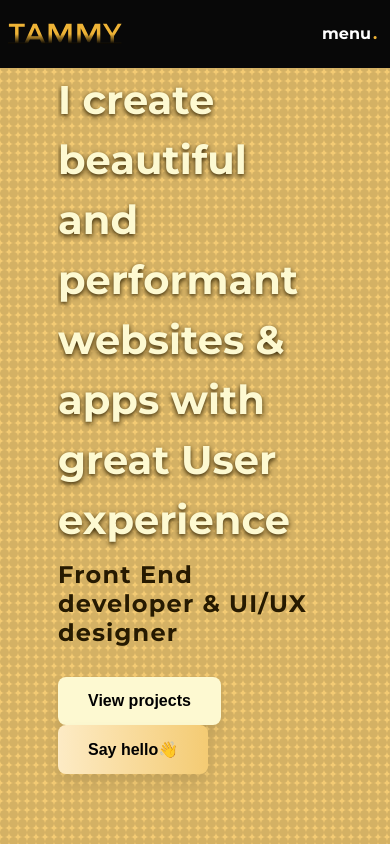
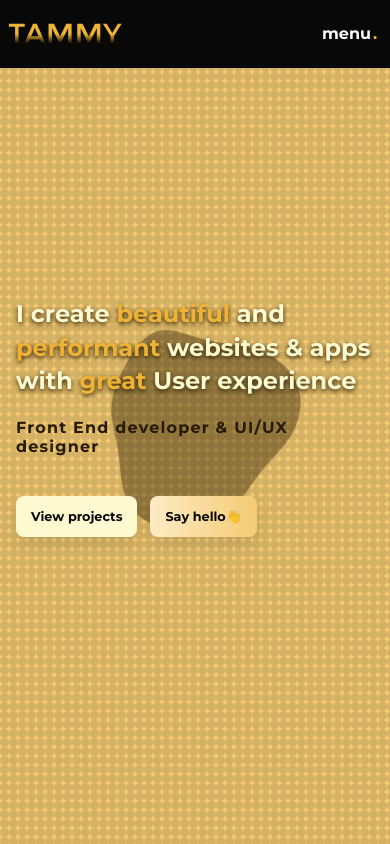
Before and after one commit to devTam/portfolioV2, a React (Create React App) app: page / in a window 390 px wide. Built offline with nearby package versions, Linux system fonts and the light colour scheme.

Commit message:
add blob and animation

```diff
--- a/src/components/nav-dropdown/NavDropdown.js
+++ b/src/components/nav-dropdown/NavDropdown.js
@@ -2,7 +2,7 @@ import React from 'react';
 import './nav-dropdown.scss';
 import { NavLink } from 'react-router-dom';
 import { ReactComponent as Wave } from '../../assets/wave.svg';
-import Resume from "../../assets/TammyBatuboResume.pdf";
+import Resume from '../../assets/TammyBatuboResume.pdf';
 
 const NavDropdown = () => {
   return (
@@ -26,7 +26,7 @@ const NavDropdown = () => {
           </div>
           <div className="nav-item-container">
             <a href={Resume} className="nav-item" download="TammyBatuboResume">
-            <i class="fas fa-file-download"></i>
+              <i className="fas fa-file-download"></i>
               Resume
             </a>
           </div>
@@ -37,20 +37,22 @@ const NavDropdown = () => {
               href="https://www.linkedin.com/in/tammy-batubo-4023b6119/"
               className="nav-icons"
               target="_blank"
+              rel="noreferrer"
             >
-              <i class="fab fa-linkedin"></i>
+              <i className="fab fa-linkedin"></i>
               <span className="nav-socials__text">Tammy-Batubo</span>
             </a>
             <a
               href="https://twitter.com/dev_TamB"
               className="nav-icons"
               target="_blank"
+              rel="noreferrer"
             >
-              <i class="fab fa-twitter-square"></i>
+              <i className="fab fa-twitter-square"></i>
               <span className="nav-socials__text">@dev_TamB</span>
             </a>
             <a href="mailto:tammy.batubo@gmail.com" className="nav-icons">
-              <i class="fab fa-google-plus-square"></i>
+              <i className="fab fa-google-plus-square"></i>
               <span className="nav-socials__text">Tammy.batubo@gmail.com</span>
             </a>
           </div>
--- a/src/pages/homepage/HomePage.js
+++ b/src/pages/homepage/HomePage.js
@@ -1,5 +1,6 @@
 import React from 'react';
 import './homepage.scss';
+import { Link } from 'react-router-dom';
 
 const HomePage = () => {
   return (
@@ -7,19 +8,34 @@ const HomePage = () => {
       <div className="homepage__container">
         <div className="homepage__title">
           <h1 className="homepage__title-items">
-            I create beautiful and performant websites & apps with great User
-            experience
+            I create <span>beautiful</span> and <span>performant</span> websites
+            & apps with <span>great</span> User experience
           </h1>
         </div>
 
         <div className="homepage__subtitle">
-          <h3 className="homepage__subtitle-items">Front End developer & UI/UX designer</h3>
+          <h3 className="homepage__subtitle-items">
+            Front End developer & UI/UX designer
+          </h3>
         </div>
 
         <div className="homepage__btns">
-            <button className="homepage__btn btn-primary">View projects</button>
-            <button className="homepage__btn btn-secondary">Say hello👋</button>
+          <Link to="/projects" className="homepage__btn btn-primary">
+            View projects
+          </Link>
+          <Link to="/contact" className="homepage__btn btn-secondary">
+            Say hello👋
+          </Link>
         </div>
+      </div>
+      <div className="blobs">
+        <svg viewBox="0 0 200 200" xmlns="http://www.w3.org/2000/svg" className="blob">
+          <path
+            fill="rgba(38, 26, 1, 0.4)"
+            d="M30.8,-53.2C42,-46.8,54.5,-42.8,64,-34.3C73.4,-25.8,79.6,-12.9,81.1,0.8C82.5,14.6,79.1,29.2,69.7,37.6C60.2,46,44.7,48.3,32.1,52C19.5,55.8,9.7,60.9,-0.7,62.1C-11,63.2,-22.1,60.3,-33.5,55.9C-45,51.5,-56.8,45.6,-60.6,36C-64.5,26.4,-60.3,13.2,-59.1,0.7C-58,-11.9,-59.9,-23.8,-57.7,-36.3C-55.6,-48.8,-49.5,-61.9,-39.2,-68.8C-28.9,-75.7,-14.4,-76.4,-2.3,-72.4C9.8,-68.3,19.6,-59.6,30.8,-53.2Z"
+            transform="translate(100 100)"
+          />
+        </svg>
       </div>
     </div>
   );
--- a/src/pages/homepage/homepage.scss
+++ b/src/pages/homepage/homepage.scss
@@ -1,7 +1,9 @@
 .homepage {
   height: 100vh;
+  max-height: 100vh;
   padding-left: var(--padding-desktop);
   padding-right: var(--padding-desktop);
+  position: relative;
   overflow: hidden;
 
   @media only screen and (max-width: 576px) {
@@ -12,23 +14,57 @@
   &__title {
     margin-bottom: 10px;
     overflow: hidden;
+    position: relative;
+    z-index: 2;
+
+    @media only screen and (max-width: 768px) {
+      margin-bottom: 20px;
+    }
 
     &-items {
       font-size: 2.5rem;
       line-height: 1.5;
       color: var(--text-white);
       text-shadow: 0 2px 5px hsl(41, 87, 10);
+
+      @media only screen and (max-width: 768px) {
+        font-size: 2rem;
+      }
+
+      @media only screen and (max-width: 576px) {
+        font-size: 1.5rem;
+        line-height: 1.4;
+        padding: 0 var(--padding-mobile);
+      }
+
+      & span {
+        color: var(--color-primary);
+      }
     }
   }
 
   &__subtitle {
     margin-bottom: 30px;
     overflow: hidden;
+    position: relative;
+    z-index: 2;
+
+    @media only screen and (max-width: 768px) {
+      margin-bottom: 40px;
+    }
 
     &-items {
       font-size: 1.5rem;
       color: var(--dark-primary);
       letter-spacing: 1.2px;
+
+      @media only screen and (max-width: 768px) {
+        font-size: 1rem;
+      }
+
+      @media only screen and (max-width: 576px) {
+        padding: 0 var(--padding-mobile);
+      }
     }
   }
 }
@@ -41,12 +77,19 @@
   display: flex;
   justify-content: center;
   flex-direction: column;
+
+  @media only screen and (max-width: 768px) {
+    width: 100%;
+    padding-left: 0;
+  }
 }
 
 .homepage__btns {
   display: flex;
   flex-wrap: wrap;
   align-items: center;
+  position: relative;
+  z-index: 2;
 }
 
 .homepage__btn {
@@ -57,20 +100,52 @@
   font-weight: bold;
   font-size: 1rem;
   cursor: pointer;
+  text-decoration: none;
+  color: var(--black);
   background-color: var(--text-white);
   box-shadow: 0px 8px 15px rgba(0, 0, 0, 0.1);
-  transition: all .3s;
+  transition: all 0.3s;
   transform: translateZ(0);
   backface-visibility: hidden;
 
-  &:hover {
-    box-shadow: 0px 15px 20px rgba(38, 26, 1, 0.5);
-    transform: translateY(-2px);
+  @media only screen and (max-width: 768px) {
+    font-size: 0.8rem;
+  }
+
+  @media only screen and (max-width: 576px) {
+    margin: 0 var(--padding-mobile);
+    padding: 13px 15px;
+    margin-right: 5px;
+    margin-bottom: 10px;
+  }
+
+  @media (hover: hover) {
+    &:hover {
+      box-shadow: 0px 15px 20px rgba(38, 26, 1, 0.5);
+      transform: translateY(-2px);
+    }
   }
 }
 
+.btn-secondary {
+  background: linear-gradient(90deg, #fdebc5, #f4cb73);
+}
 
+.blobs {
+  position: absolute;
+  top: 50%;
+  left: 50%;
+  transform: translate(-50%, -50%);
+  overflow: hidden;
 
-.btn-secondary {
-    background: linear-gradient(90deg, #FDEBC5, #F4CB73);
+  & .blob {
+    width: 70vw;
+    animation: rotate 20s infinite linear;
+  }
 }
+
+@keyframes rotate {
+  100% {
+    transform: rotate(360deg);
+  }
+}
```
Also changed, not shown: 1 other file (tests, documents, lock files or other folders).
